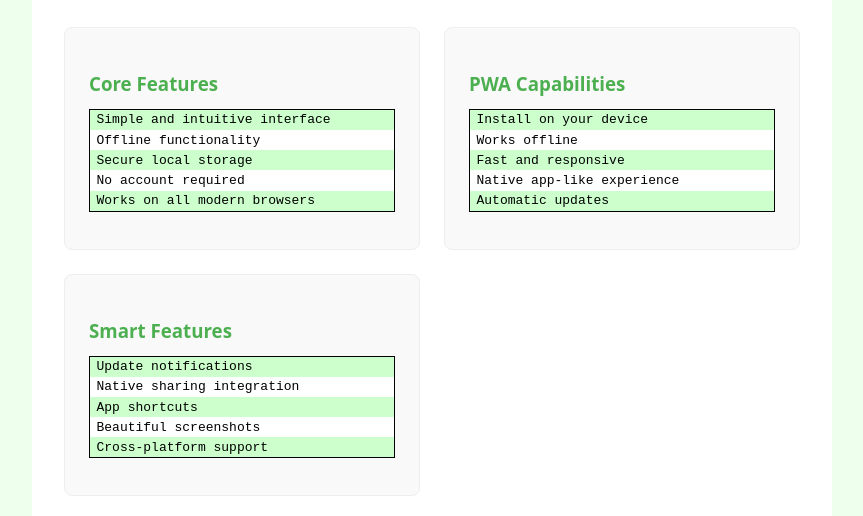
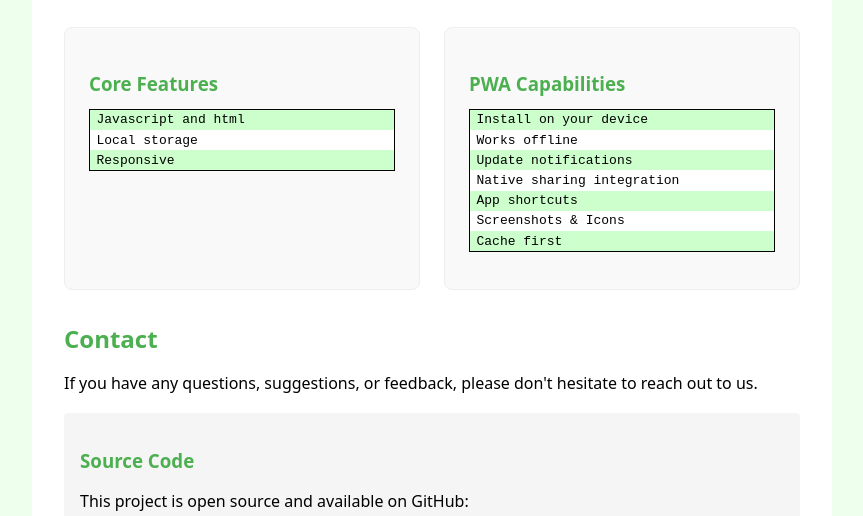
Before and after one commit to runyuany/PWAsample, a plain HTML site: page about.html in a window 1280 px wide. Shown: the part 519-1035 px from the top of the page, without its empty margins (208-1071 px from the left). Drawn offline with Linux system fonts and the light colour scheme.

Commit message:
about page updates

```diff
--- a/about.html
+++ b/about.html
@@ -97,11 +97,9 @@
             <div class="feature-card">
                 <h3>Core Features</h3>
                 <ul>
-                    <li>Simple and intuitive interface</li>
-                    <li>Offline functionality</li>
-                    <li>Secure local storage</li>
-                    <li>No account required</li>
-                    <li>Works on all modern browsers</li>
+                    <li>Javascript and html</li>
+                    <li>Local storage</li>
+                    <li>Responsive</li>
                 </ul>
             </div>
 
@@ -110,32 +108,14 @@
                 <ul>
                     <li>Install on your device</li>
                     <li>Works offline</li>
-                    <li>Fast and responsive</li>
-                    <li>Native app-like experience</li>
-                    <li>Automatic updates</li>
-                </ul>
-            </div>
-
-            <div class="feature-card">
-                <h3>Smart Features</h3>
-                <ul>
                     <li>Update notifications</li>
                     <li>Native sharing integration</li>
                     <li>App shortcuts</li>
-                    <li>Beautiful screenshots</li>
-                    <li>Cross-platform support</li>
+                    <li>Screenshots & Icons</li>
+                    <li>Cache first</li>
                 </ul>
             </div>
         </div>
-
-        <h2>Technical Features</h2>
-        <ul>
-            <li><strong>Service Worker:</strong> Enables offline functionality and automatic updates</li>
-            <li><strong>Web Share API:</strong> Native sharing integration with your device's apps</li>
-            <li><strong>App Shortcuts:</strong> Quick access to main features from your device</li>
-            <li><strong>Update System:</strong> Automatic notifications when new versions are available</li>
-            <li><strong>Responsive Design:</strong> Works perfectly on all devices and screen sizes</li>
-        </ul>
 
         <h2>Contact</h2>
         <p>If you have any questions, suggestions, or feedback, please don't hesitate to reach out to us.</p>
@@ -143,12 +123,12 @@
         <div class="repo-info" style="margin-top: 1rem; padding: 1rem; background: #f5f5f5; border-radius: 4px;">
             <h3 style="color: #4CAF50; margin-bottom: 0.5rem;">Source Code</h3>
             <p style="margin-bottom: 0.5rem;">This project is open source and available on GitHub:</p>
-            <a href="https://github.com/MS-Store-Developer-Resources/PWAsample"
-               target="_blank"
-               rel="noopener noreferrer"
-               style="color: #4CAF50; text-decoration: none; display: inline-flex; align-items: center; gap: 0.5rem;">
+            <a href="https://github.com/MS-Store-Developer-Resources/PWAsample" target="_blank"
+                rel="noopener noreferrer"
+                style="color: #4CAF50; text-decoration: none; display: inline-flex; align-items: center; gap: 0.5rem;">
                 <svg width="16" height="16" viewBox="0 0 24 24" fill="currentColor">
-                    <path d="M12 0c-6.626 0-12 5.373-12 12 0 5.302 3.438 9.8 8.207 11.387.599.111.793-.261.793-.577v-2.234c-3.338.726-4.033-1.416-4.033-1.416-.546-1.387-1.333-1.756-1.333-1.756-1.089-.745.083-.729.083-.729 1.205.084 1.839 1.237 1.839 1.237 1.07 1.834 2.807 1.304 3.492.997.107-.775.418-1.305.762-1.604-2.665-.305-5.467-1.334-5.467-5.931 0-1.311.469-2.381 1.236-3.221-.124-.303-.535-1.524.117-3.176 0 0 1.008-.322 3.301 1.23.957-.266 1.983-.399 3.003-.404 1.02.005 2.047.138 3.006.404 2.291-1.552 3.297-1.23 3.297-1.23.653 1.653.242 2.874.118 3.176.77.84 1.235 1.911 1.235 3.221 0 4.609-2.807 5.624-5.479 5.921.43.372.823 1.102.823 2.222v3.293c0 .319.192.694.801.576 4.765-1.589 8.199-6.086 8.199-11.386 0-6.627-5.373-12-12-12z"/>
+                    <path
+                        d="M12 0c-6.626 0-12 5.373-12 12 0 5.302 3.438 9.8 8.207 11.387.599.111.793-.261.793-.577v-2.234c-3.338.726-4.033-1.416-4.033-1.416-.546-1.387-1.333-1.756-1.333-1.756-1.089-.745.083-.729.083-.729 1.205.084 1.839 1.237 1.839 1.237 1.07 1.834 2.807 1.304 3.492.997.107-.775.418-1.305.762-1.604-2.665-.305-5.467-1.334-5.467-5.931 0-1.311.469-2.381 1.236-3.221-.124-.303-.535-1.524.117-3.176 0 0 1.008-.322 3.301 1.23.957-.266 1.983-.399 3.003-.404 1.02.005 2.047.138 3.006.404 2.291-1.552 3.297-1.23 3.297-1.23.653 1.653.242 2.874.118 3.176.77.84 1.235 1.911 1.235 3.221 0 4.609-2.807 5.624-5.479 5.921.43.372.823 1.102.823 2.222v3.293c0 .319.192.694.801.576 4.765-1.589 8.199-6.086 8.199-11.386 0-6.627-5.373-12-12-12z" />
                 </svg>
                 View on GitHub
             </a>
```
